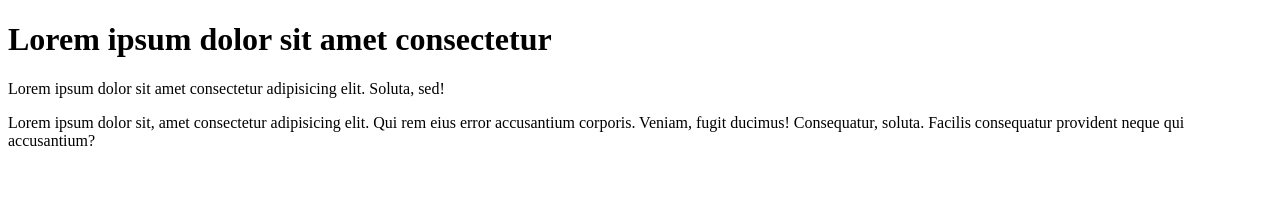
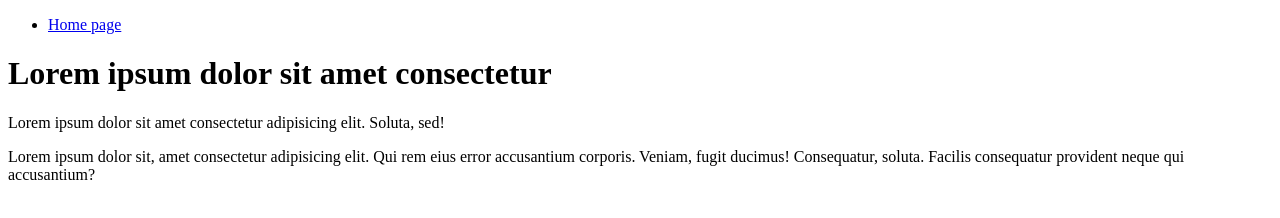
Before and after one commit to brokenfingers/1-intro, a plain HTML site: page index.html in a window 1280 px wide. Drawn offline with Linux system fonts and the light colour scheme.

Commit message:
added navigation bar

```diff
--- a/index.html
+++ b/index.html
@@ -7,6 +7,9 @@
     <title>Intro puslapis</title>
 </head>
 <body>
+    <ul>
+        <li><a href="page2.html" target="_self">Home page</a></li>
+    </ul>
     <h1>Lorem ipsum dolor sit amet consectetur</h1>
     <p>Lorem ipsum dolor sit amet consectetur adipisicing elit. Soluta, sed!</p>
     <p>Lorem ipsum dolor sit, amet consectetur adipisicing elit. Qui rem eius error accusantium corporis. Veniam, fugit ducimus! Consequatur, soluta. Facilis consequatur provident neque qui accusantium?</p>
```
Also changed, not shown: page2.html (+3 -0 lines).
